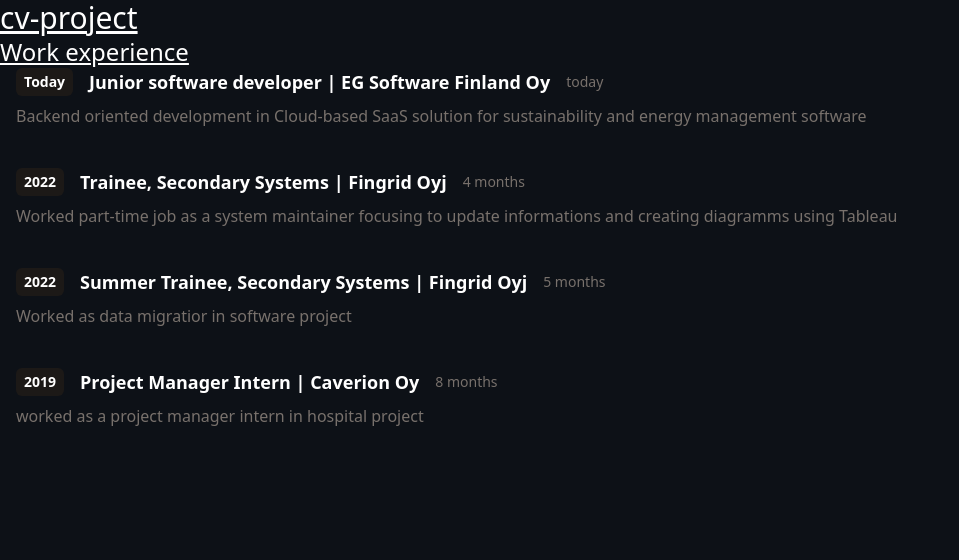
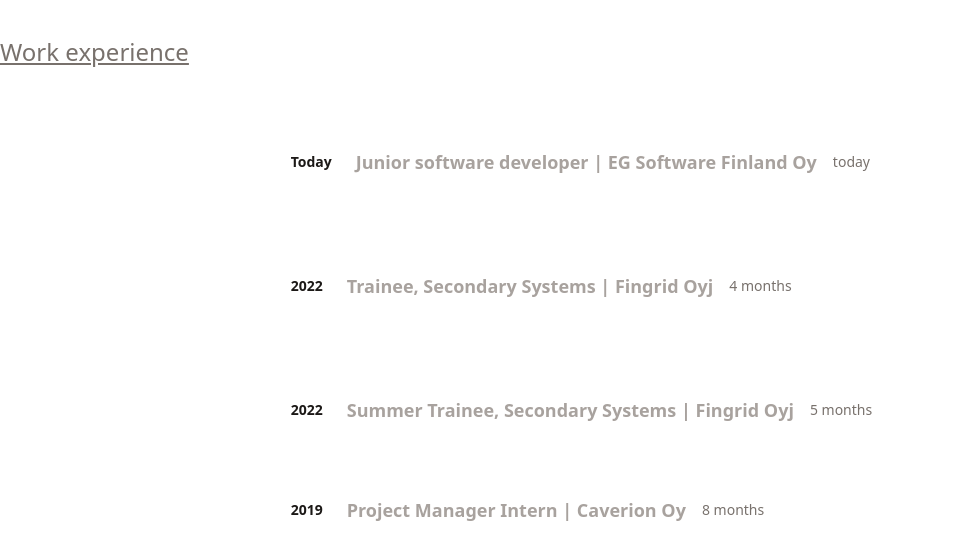
Before and after one commit to jvwlehti/cv-project, an Angular app: page / in a window 1280 px wide. Shown: the top 560 px of the page, without its empty margins (0-959 px from the left). Built offline with nearby package versions, Linux system fonts and the light colour scheme.

Commit message:
separate timeline and timelineitem

```diff
--- a/src/app/timeline-item/timeline-item.component.html
+++ b/src/app/timeline-item/timeline-item.component.html
@@ -1 +1,19 @@
-<p>timeline-item works!</p>
+<ol class=""flex flex-col md:flex-row relative border-l border-stone-700 dark:border-stone-700>
+    <li class="mb-10 ml-4">
+        <div class="flex flex-wrap gap-4 flex-row items-center justify-start text-xs md:text-sm">
+            <span class="inline-block px-2 py-1 font-semibold text-stone-900">
+                {{timelineItem?.year}}
+            </span>
+            <h3 class="text-lg font-semibold text-stone-400">
+                {{timelineItem?.title}}
+            </h3>
+            <div class="my-1 text-sm font-normal leading-none text-stone-500">
+                {{timelineItem?.duration}}
+            </div>
+        </div>
+        <p class="my-2 text-base font-normal text-white">
+            {{timelineItem?.details}}
+        </p>
+
+    </li>
+</ol>
--- a/src/app/timeline-item/timeline-item.component.ts
+++ b/src/app/timeline-item/timeline-item.component.ts
@@ -1,4 +1,5 @@
-import { Component } from '@angular/core';
+import { Component, Input } from '@angular/core';
+import { TimelineItem } from '../timelineItem';
 
 @Component({
   selector: 'app-timeline-item',
@@ -6,5 +7,5 @@
   styleUrl: './timeline-item.component.css'
 })
 export class TimelineItemComponent {
-
+  @Input() timelineItem?: TimelineItem;
 }
--- a/src/app/timeline/timeline.component.html
+++ b/src/app/timeline/timeline.component.html
@@ -1,22 +1,10 @@
-<h2 class="text-2xl underline text-white">
+<h2 class="text-2xl underline text-stone-500">
     Work experience
 </h2>
-<ol class=""flex flex-col md:flex-row relative border-l border-stone-200 dark:border-stone-700>
-    <li *ngFor="let timelineItem of items" class="mb-10 ml-4">
-        <div class="flex flex-wrap gap-4 flex-row items-center justify-start text-xs md:text-sm">
-            <span class="inline-block px-2 py-1 font-semibold text-white dark:text-stone-900 bg-stone-900 dark:bg-white rounded-md">
-                {{timelineItem.year}}
-            </span>
-            <h3 class="text-lg font-semibold text-white">
-                {{timelineItem.title}}
-            </h3>
-            <div class="my-1 text-sm font-normal leading-none text-stone-500">
-                {{timelineItem.duration}}
-            </div>
-        </div>
-        <p class="my-2 text-base font-normal text-stone-500">
-            {{timelineItem.details}}
-        </p>
-
-    </li>
-</ol>
+<div class="flex flex-col md:flex-row justify-center my-20">
+    <div class="w-full md:w-7/12">
+      <app-timeline-item *ngFor="let item of items"
+        [timelineItem]="item">
+      </app-timeline-item>
+    </div>
+  </div>
--- a/src/styles.css
+++ b/src/styles.css
@@ -2,4 +2,5 @@
 @tailwind components;
 @tailwind utilities;
 
-html { background-color: rgb(13,17,23); }
+/* use after dark mode is initialized */
+/* html { background-color: rgb(13,17,23); } */
```
